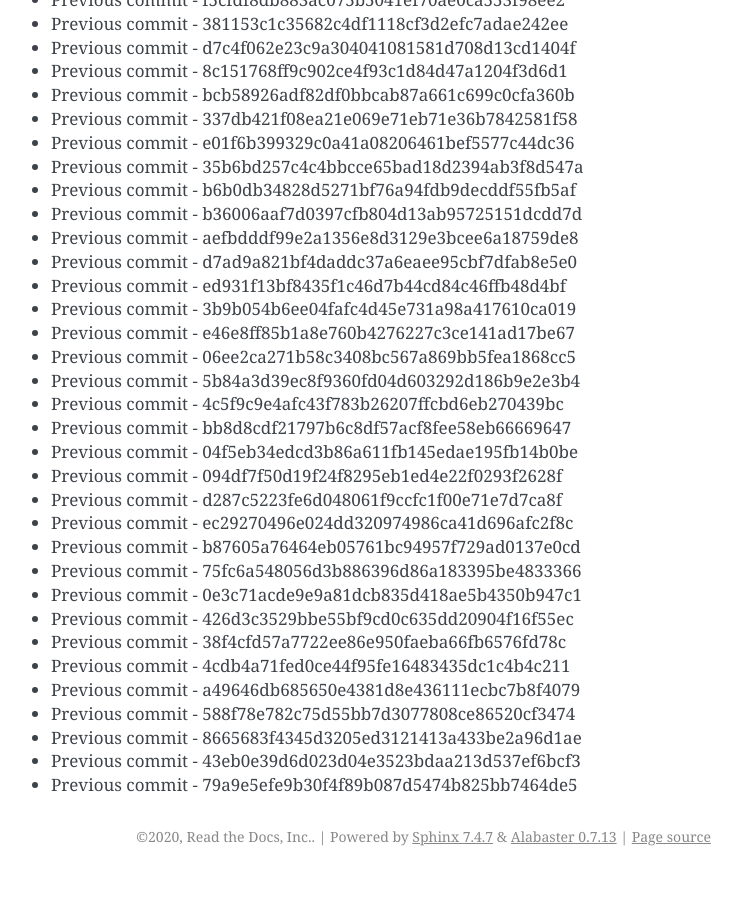
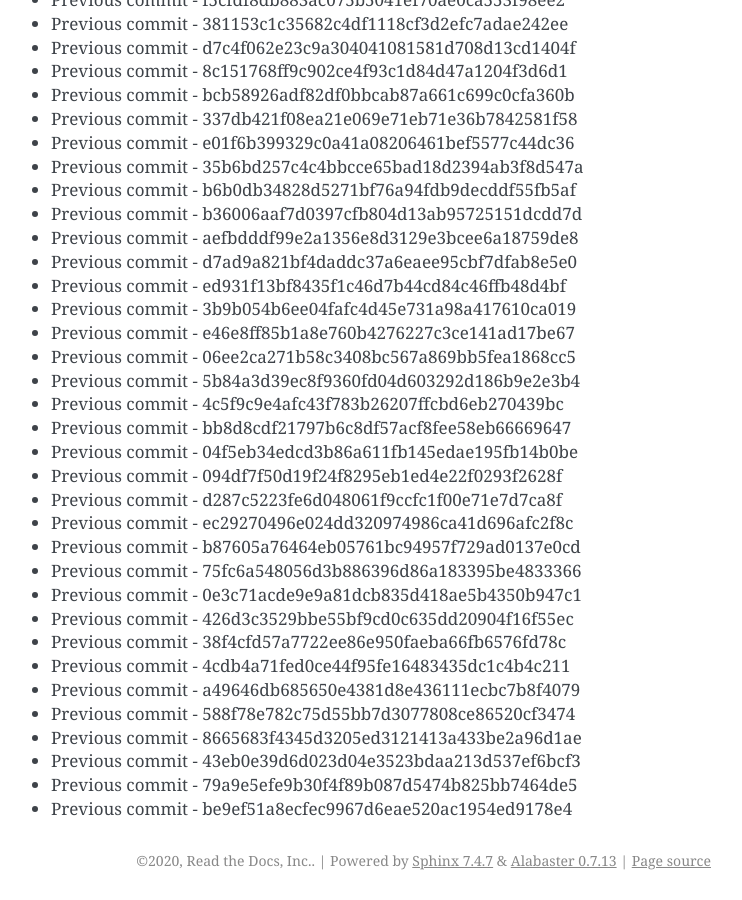
Before and after one commit to readthedocs/rtd-git-stresstest, a Sphinx documentation site: the page built from docs/updates.rst, in a window 1280 px wide and 900 px high, scrolled down 32591 px. Shown: the whole window, without its empty margins (399-1141 px from the left). Built offline with Sphinx 7.4.7, drawn with Linux system fonts in a browser that asks for light colours; before the commit the page ends 33467 px from its top, so only the background shows below that.

Commit message:
Generating commit from previous: be9ef51a8ecfec9967d6eae520ac1954ed9178e4

```diff
--- a/docs/updates.rst
+++ b/docs/updates.rst
@@ -1401,3 +1401,4 @@ It can be tested for any performance characteristics.
 * Previous commit - 8665683f4345d3205ed3121413a433be2a96d1ae
 * Previous commit - 43eb0e39d6d023d04e3523bdaa213d537ef6bcf3
 * Previous commit - 79a9e5efe9b30f4f89b087d5474b825bb7464de5
+* Previous commit - be9ef51a8ecfec9967d6eae520ac1954ed9178e4
```
